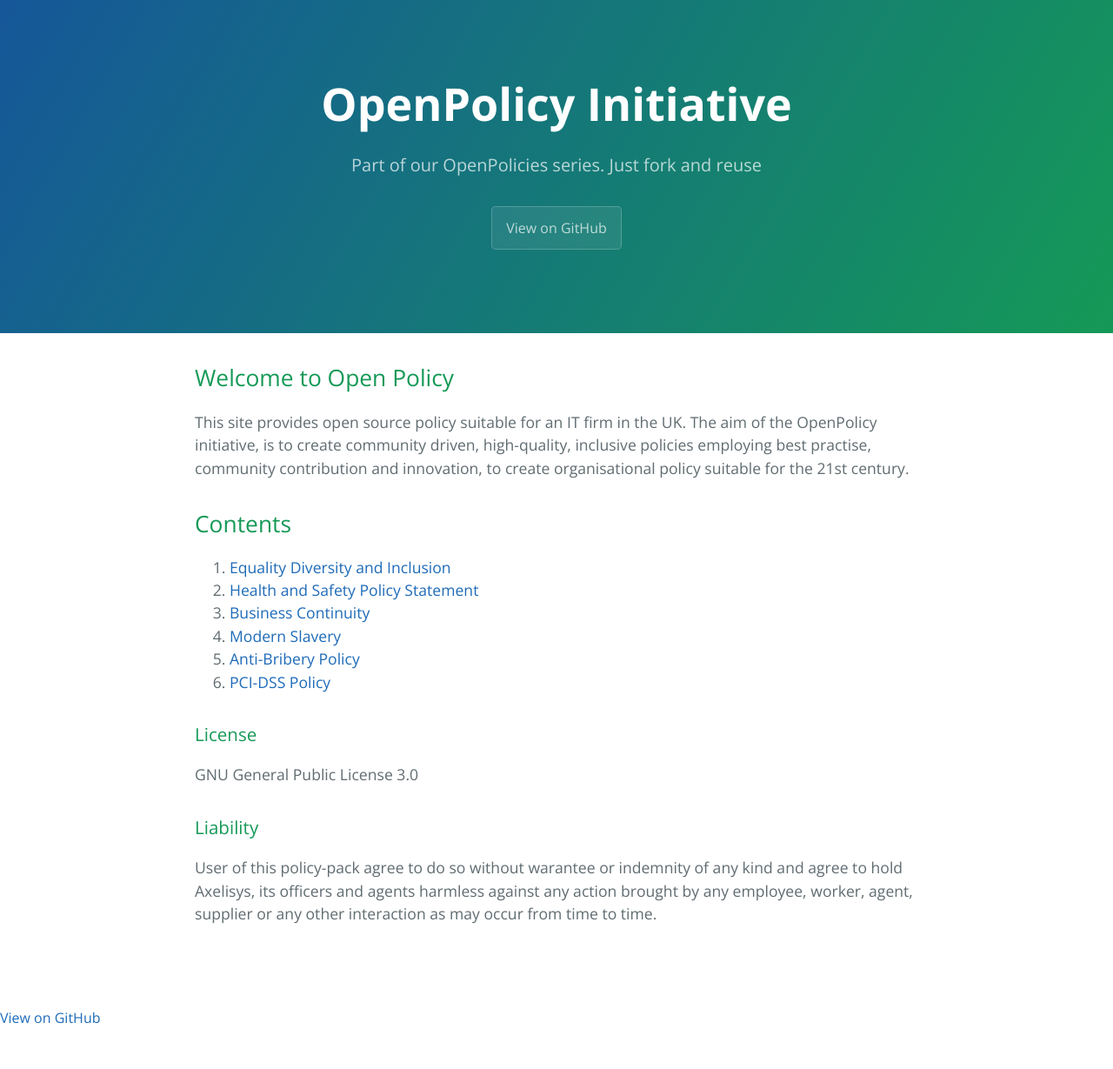
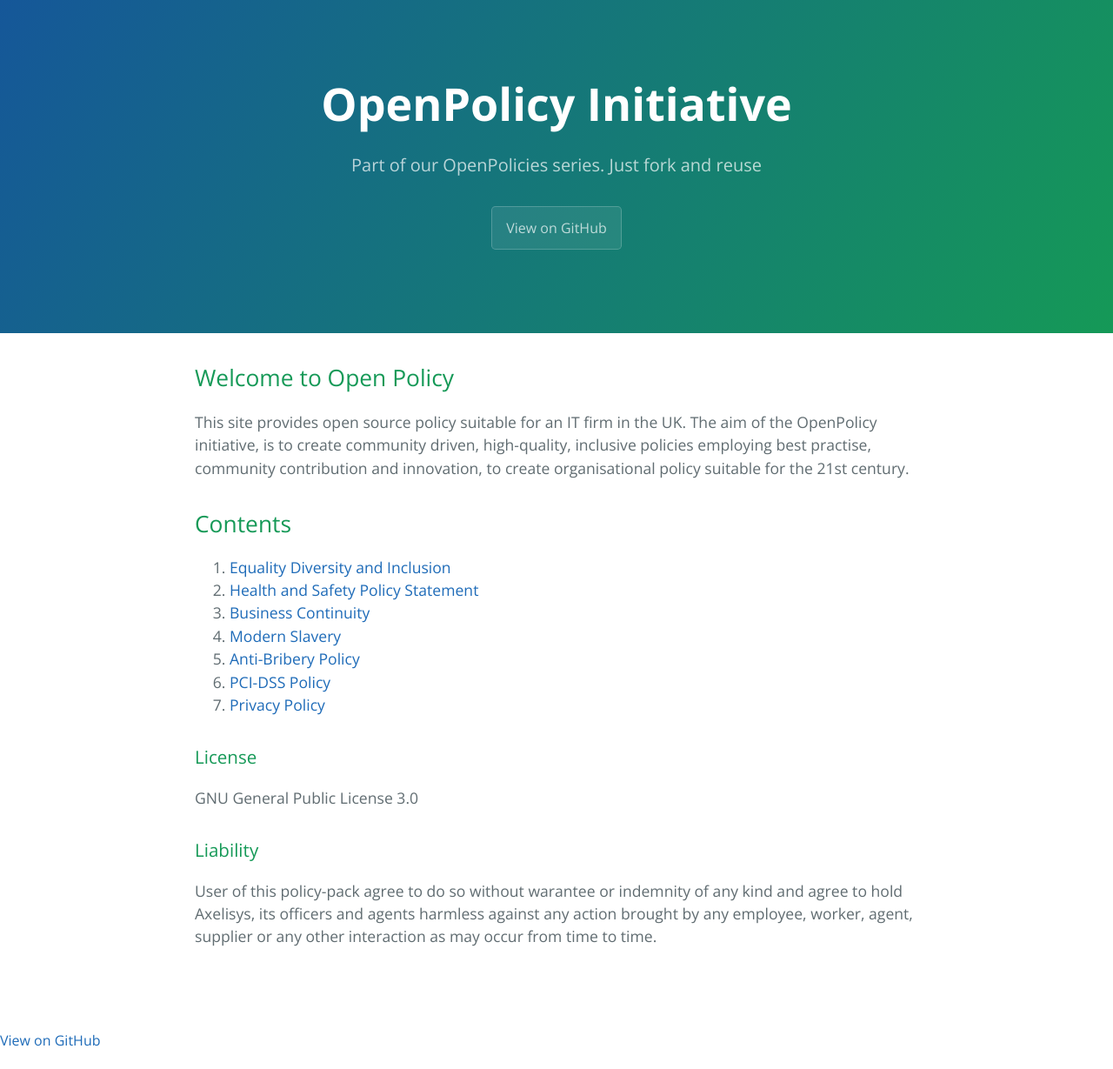
Before and after one commit to Axelisys/policies, a Jekyll site: the page built from index.md, in a window 1280 px wide. Shown: the whole page at 87% size. Built offline with Jekyll 4.4.1, drawn with Linux system fonts in a browser that asks for light colours; before the commit the page ends 1203 px from its top, so only the background shows below that.

Commit message:
Update index.md
Included missing privacy policy link

```diff
--- a/index.md
+++ b/index.md
@@ -16,6 +16,7 @@ This site provides open source policy suitable for an IT firm in the UK. The aim
 4. [Modern Slavery](business_continuity_policy.md)
 5. [Anti-Bribery Policy](anti-bribery_policy.md)
 6. [PCI-DSS Policy](PCI-DSS_policy.md)
+7. [Privacy Policy](privacy_policy.md)
 
 
 ### License
```
